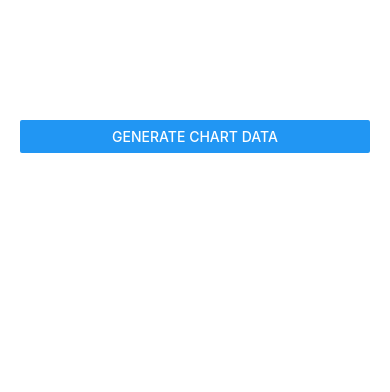
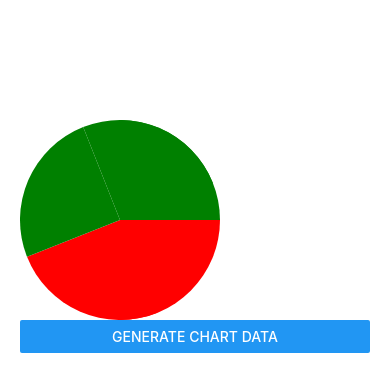
Before and after one commit to oksktank/react-native-pure-chart, a React Native app in the folder examples/: screen / in a window 390 px wide. Shown: the top 392 px of the page. Built offline with nearby package versions, Linux system fonts and the light colour scheme.

Commit message:
First Commit

```diff
--- a/examples/App.js
+++ b/examples/App.js
@@ -105,7 +105,7 @@ export default class App extends React.Component {
               )
             }}
             />
-          {/* <PureChart type={'bar'}
+          <PureChart type={'bar'}
             data={this.state.data}
             height={100}
             xAxisColor={'red'}
@@ -116,7 +116,7 @@ export default class App extends React.Component {
             numberOfYAxisGuideLine={10} />
           <PureChart type={'line'} data={this.state.data} />
           <PureChart type={'bar'} data={this.state.data} />
-          <PureChart type={'pie'} data={this.state.pieData} /> */}
+          <PureChart type={'pie'} data={this.state.pieData} />
           <Button style={{marginTop: 20}} title='Generate chart data' onPress={this.generateData}>
             <Text>Generate chart data</Text>
           </Button>
```
